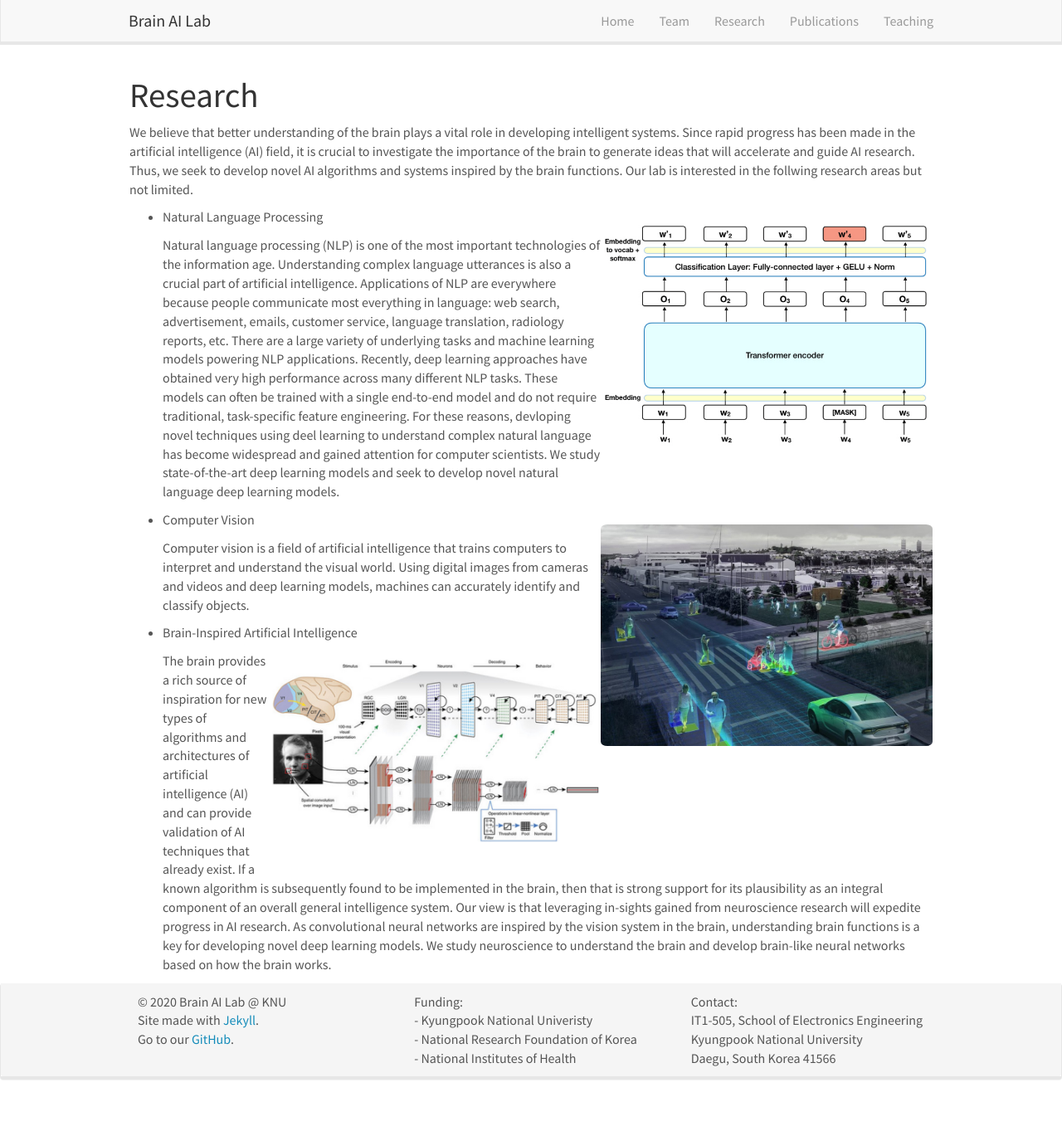
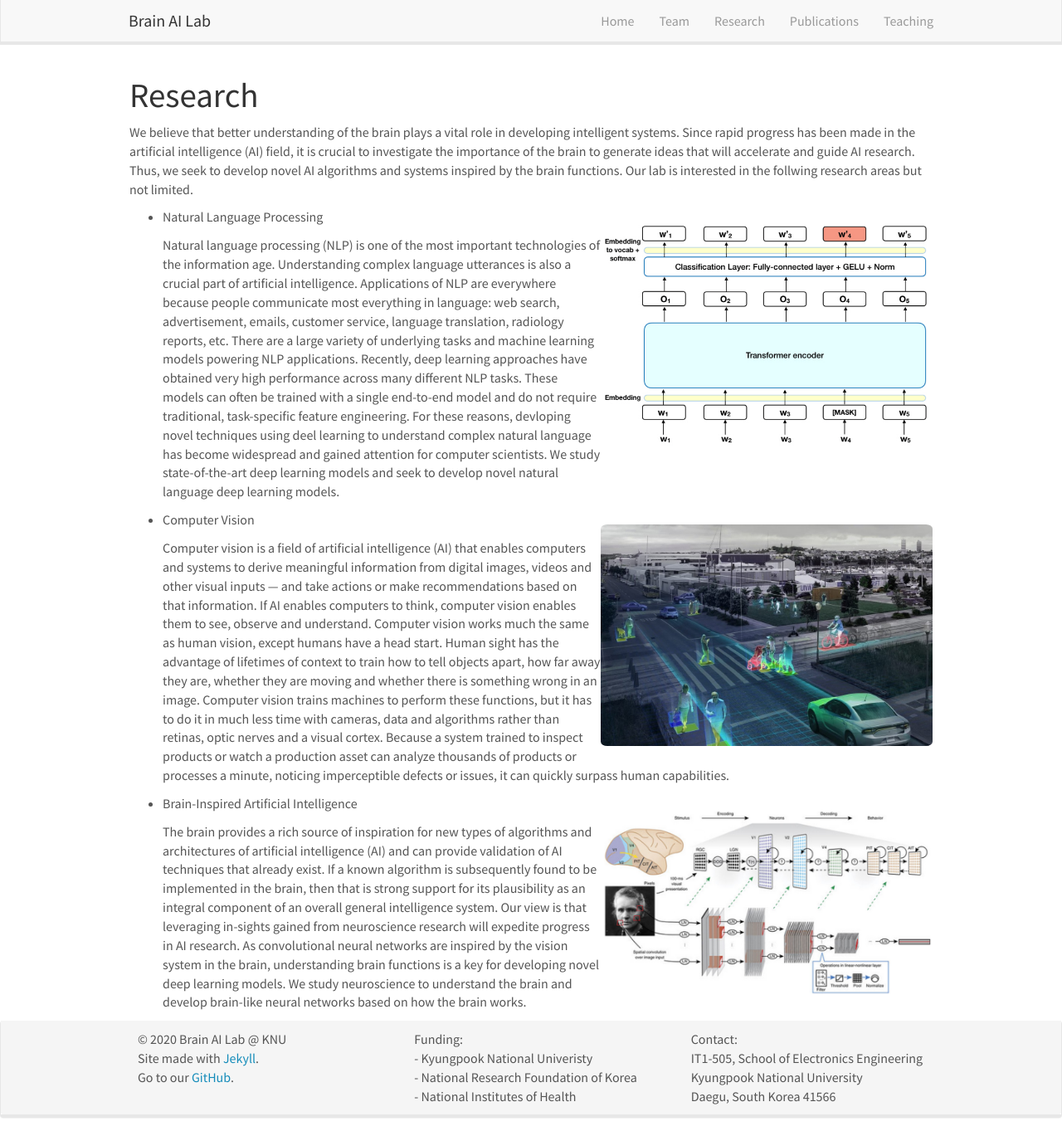
Before and after one commit to KNU-BrainAI/knu-brainai.github.io, a Jekyll site: the page built from _pages/research.md, in a window 1280 px wide and 1369 px high. Shown: the whole window at 83% size. Built offline with Jekyll 4.4.1, drawn with Linux system fonts in a browser that asks for light colours; nearby versions of some CDN libraries.

Commit message:
Update research.md

```diff
--- a/_pages/research.md
+++ b/_pages/research.md
@@ -16,7 +16,7 @@ We believe that better understanding of the brain plays a vital role in developi
 
 - Computer Vision ![]({{ site.url }}{{ site.baseurl }}/images/cv.jpg){: style="width: 400px; float: right"}
 
-  Computer vision is a field of artificial intelligence that trains computers to interpret and understand the visual world. Using digital images from cameras and videos and deep learning models, machines can accurately identify and classify objects.
+  Computer vision is a field of artificial intelligence (AI) that enables computers and systems to derive meaningful information from digital images, videos and other visual inputs — and take actions or make recommendations based on that information. If AI enables computers to think, computer vision enables them to see, observe and understand. Computer vision works much the same as human vision, except humans have a head start. Human sight has the advantage of lifetimes of context to train how to tell objects apart, how far away they are, whether they are moving and whether there is something wrong in an image. Computer vision trains machines to perform these functions, but it has to do it in much less time with cameras, data and algorithms rather than retinas, optic nerves and a visual cortex. Because a system trained to inspect products or watch a production asset can analyze thousands of products or processes a minute, noticing imperceptible defects or issues, it can quickly surpass human capabilities.
 
 - Brain-Inspired Artificial Intelligence ![]({{ site.url }}{{ site.baseurl }}/images/cnn.png){: style="width: 400px; float: right"}
 
```
